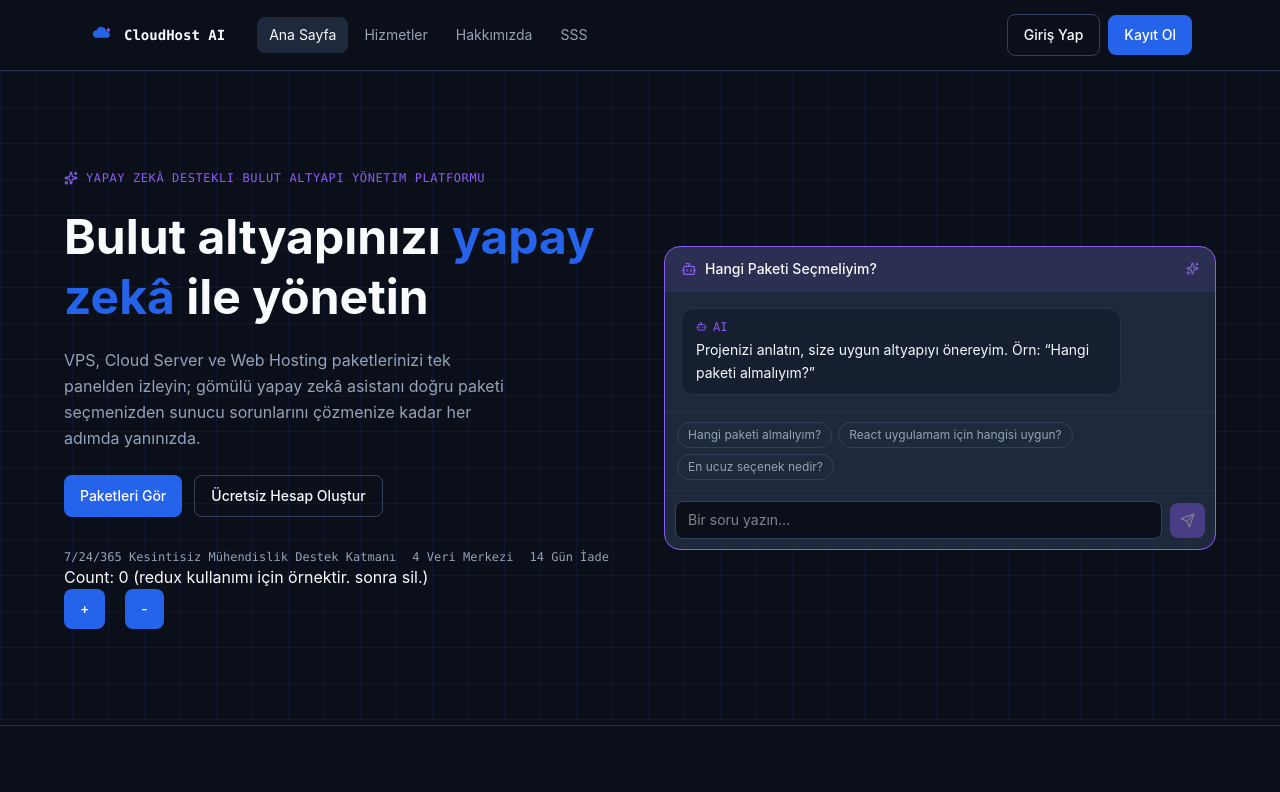
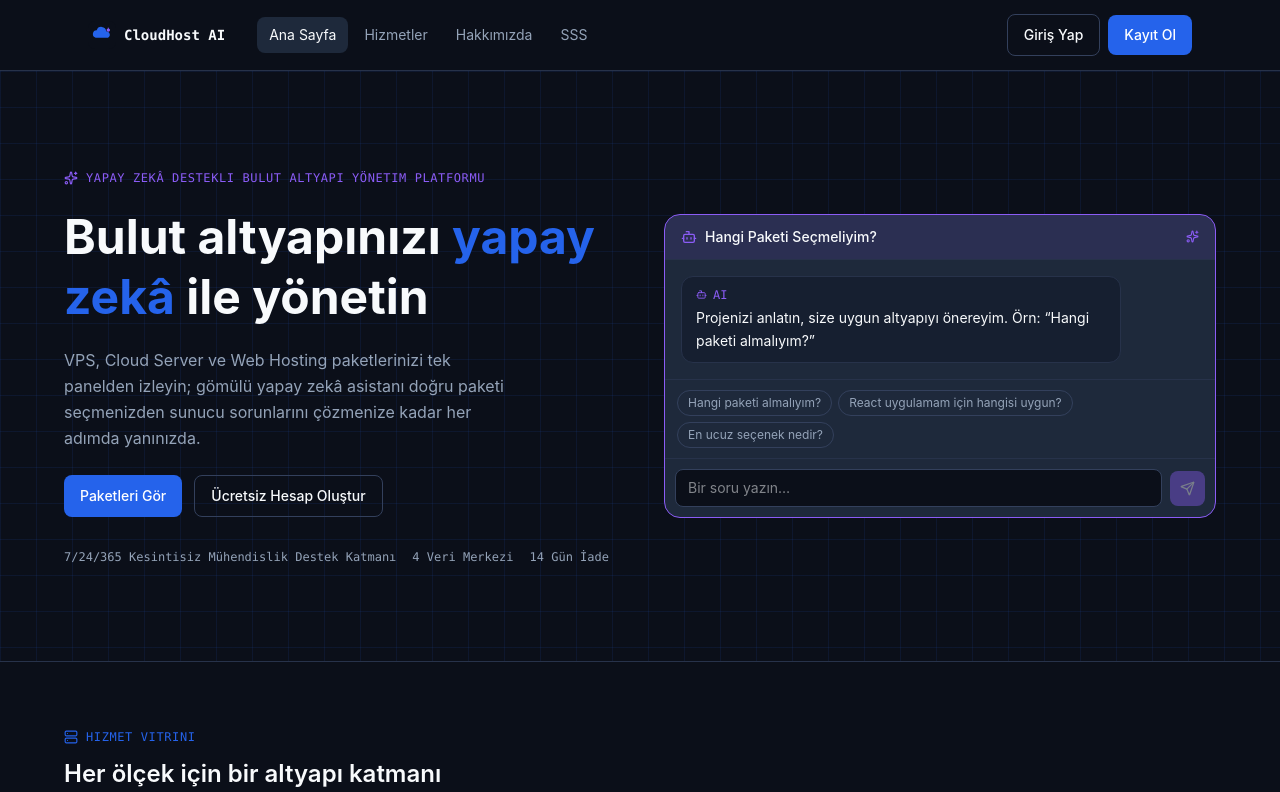
Before and after one commit to okanocodes/cloudhost-ai, a React (Vite) app: page / in a window 1280 px wide. Shown: the top 792 px of the page. Built offline with nearby package versions, Linux system fonts and the light colour scheme.

Commit message:
refactor: remove counter store

```diff
--- a/src/pages/HomePage.jsx
+++ b/src/pages/HomePage.jsx
@@ -8,13 +8,11 @@ import GhostButton from "../components/ui/GhostButton";
 import FaqItem from "../components/ui/FaqItem";
 import { HelpCircle, Server, Sparkles } from "lucide-react";
 import { useSelector, useDispatch } from 'react-redux';
-import { decrement, increment } from "../store/counterSlice";
 import { setSelectedServiceId } from "../store/servicesSlice";
 import { useNavigate } from "react-router-dom";
 
 export default function HomePage() {
     const [openFaq, setOpenFaq] = useState(["faq-reboot"]);
-    const count = useSelector((state) => state.counter.value);
     const dispatch = useDispatch();
     const navigate = useNavigate();
 
@@ -46,13 +44,6 @@ export default function HomePage() {
                             <span className="inline-flex items-center gap-1.5">{COMPANY.support}</span>
                             <span className="inline-flex items-center gap-1.5">4 Veri Merkezi</span>
                             <span className="inline-flex items-center gap-1.5">{COMPANY.refundDays} Gün İade</span>
-                        </div>
-                        <div >
-                            <h1>Count: {count} (redux kullanımı için örnektir. sonra sil.)</h1>
-                            <div className="flex gap-5">
-                                <PrimaryButton onClick={() => dispatch(increment())}>+</PrimaryButton>
-                                <PrimaryButton onClick={() => dispatch(decrement())}>-</PrimaryButton>
-                            </div>
                         </div>
                     </div>
 
--- a/src/store/counterSlice.js
+++ /dev/null
@@ -1,17 +0,0 @@
-import { createSlice } from "@reduxjs/toolkit";
-
-const counterSlice = createSlice({
-  name: "counter",
-  initialState: { value: 0 },
-  reducers: {
-    increment: (state) => {
-      state.value += 1; // RTK uses Immer under the hood to handle immutability safely
-    },
-    decrement: (state) => {
-      state.value -= 1;
-    },
-  },
-});
-
-export const { increment, decrement } = counterSlice.actions;
-export default counterSlice.reducer;
--- a/src/store/index.js
+++ b/src/store/index.js
@@ -1,5 +1,4 @@
 import { configureStore } from "@reduxjs/toolkit";
-import counterReducer from "./counterSlice";
 import servicesReducer from "./servicesSlice";
 import authReducer from "./authSlice";
 import ticketReducer from "./ticketSlice";
@@ -7,15 +6,14 @@ import myServicesReducer from "./myServicesSlice";
 
 export const store = configureStore({
   reducer: {
-    counter: counterReducer,
     //dersten örnekler:
     // auth: authReducer,
-    services: servicesReducer,
     // customers: customerReducer,
     // stock: stockReducer,
     // products: productReducer,
     // reports: reportReducer,
     // messaging: messageReducer,
+    services: servicesReducer,
     auth: authReducer,
     tickets: ticketReducer,
     myServices: myServicesReducer,
```
